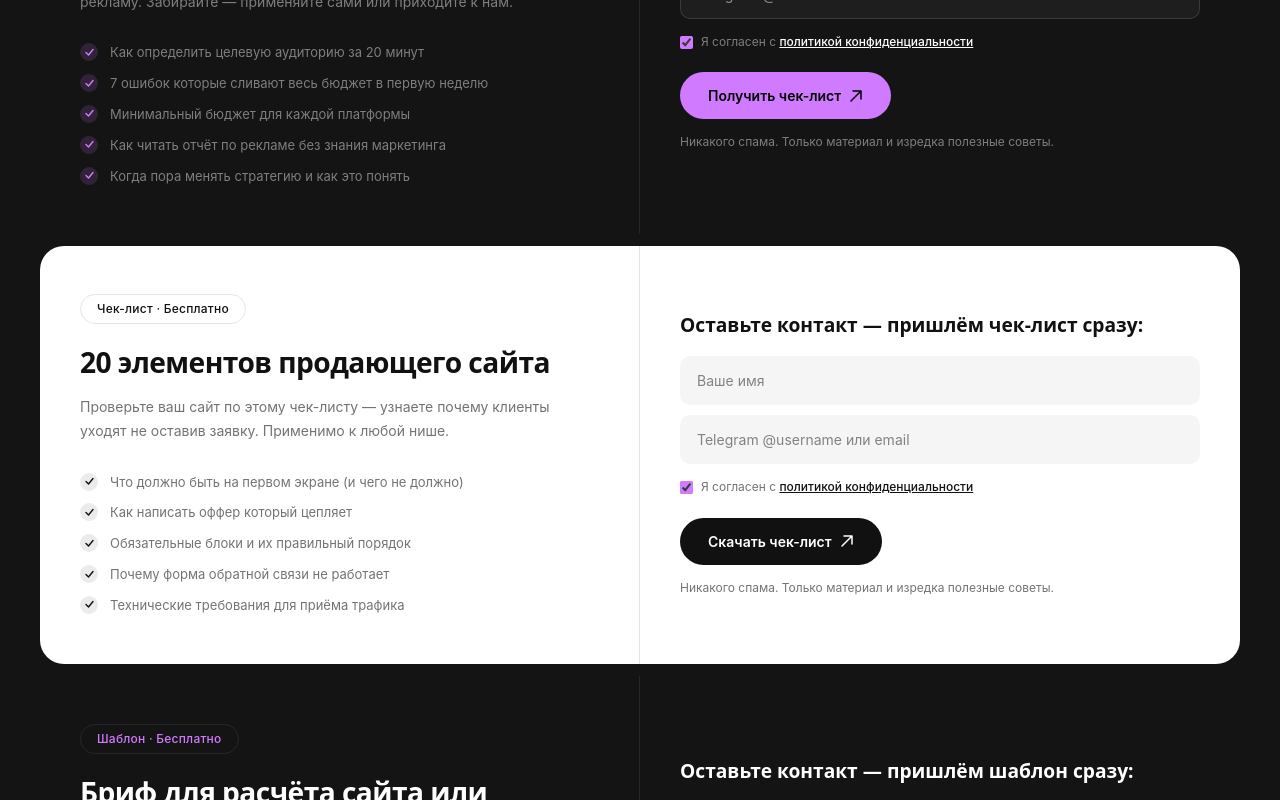
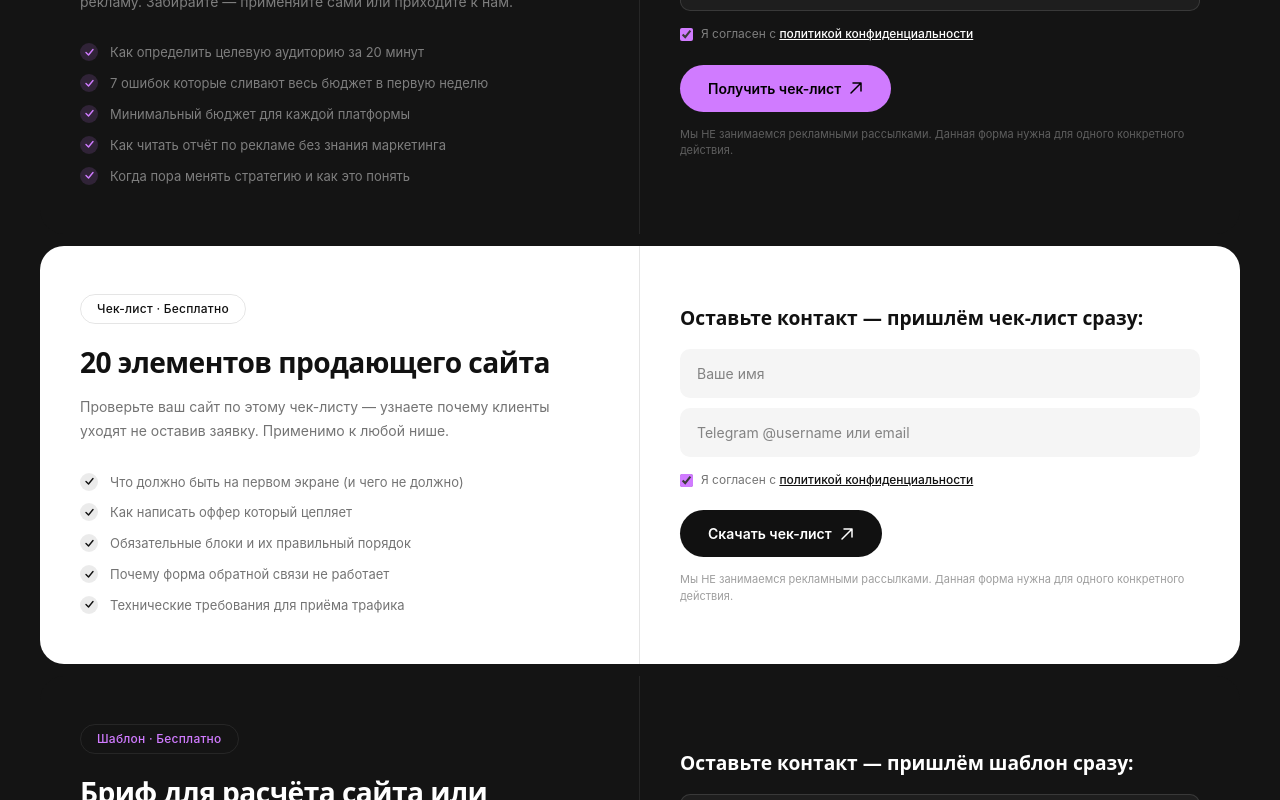
Before and after one commit to adamprogety-hub/asphodel, a Next.js app: page / in a window 1280 px wide. Shown: the part 3300-4100 px from the top of the page. Built offline with nearby package versions, Linux system fonts and the light colour scheme.

Commit message:
style: replace generic spam disclaimers with direct privacy statements under forms

```diff
--- a/src/components/ContactModal.tsx
+++ b/src/components/ContactModal.tsx
@@ -280,8 +280,9 @@ export default function ContactModalProvider({ children }: { children: React.Rea
                         </button>
 
                         <p style={{ fontFamily: 'var(--ff-b)', fontSize: '11px', color: 'rgba(0,0,0,0.4)', marginTop: '4px', lineHeight: 1.5 }}>
-                          Ответим в течение рабочего дня. Никакого спама.
+                          Мы НЕ занимаемся рекламными рассылками. Данная форма нужна для одного конкретного действия.
                         </p>
+
                       </form>
                     </motion.div>
                   ) : (
--- a/src/components/sections/LeadMagnets.tsx
+++ b/src/components/sections/LeadMagnets.tsx
@@ -182,9 +182,10 @@ function MagnetBlock({ m }: { m: MagnetProps }) {
                     <path d="M2 12L12 2M12 2H4M12 2v8" stroke="currentColor" strokeWidth="1.5" strokeLinecap="round" strokeLinejoin="round"/>
                   </svg>
                 </button>
-                <p style={{ fontFamily:'var(--ff-b)', fontWeight:400, fontSize:'12px', color:sub, marginTop:'4px' }}>
-                  Никакого спама. Только материал и изредка полезные советы.
+                <p style={{ fontFamily:'var(--ff-b)', fontWeight:400, fontSize:'11px', color:sub, marginTop:'4px', opacity: 0.7 }}>
+                  Мы НЕ занимаемся рекламными рассылками. Данная форма нужна для одного конкретного действия.
                 </p>
+
               </motion.form>
             ) : (
               <motion.div key="success" initial={{ opacity:0, scale:0.95 }} animate={{ opacity:1, scale:1 }} transition={{ duration:0.4 }} style={{ textAlign:'center', padding:'40px 20px' }}>
```
